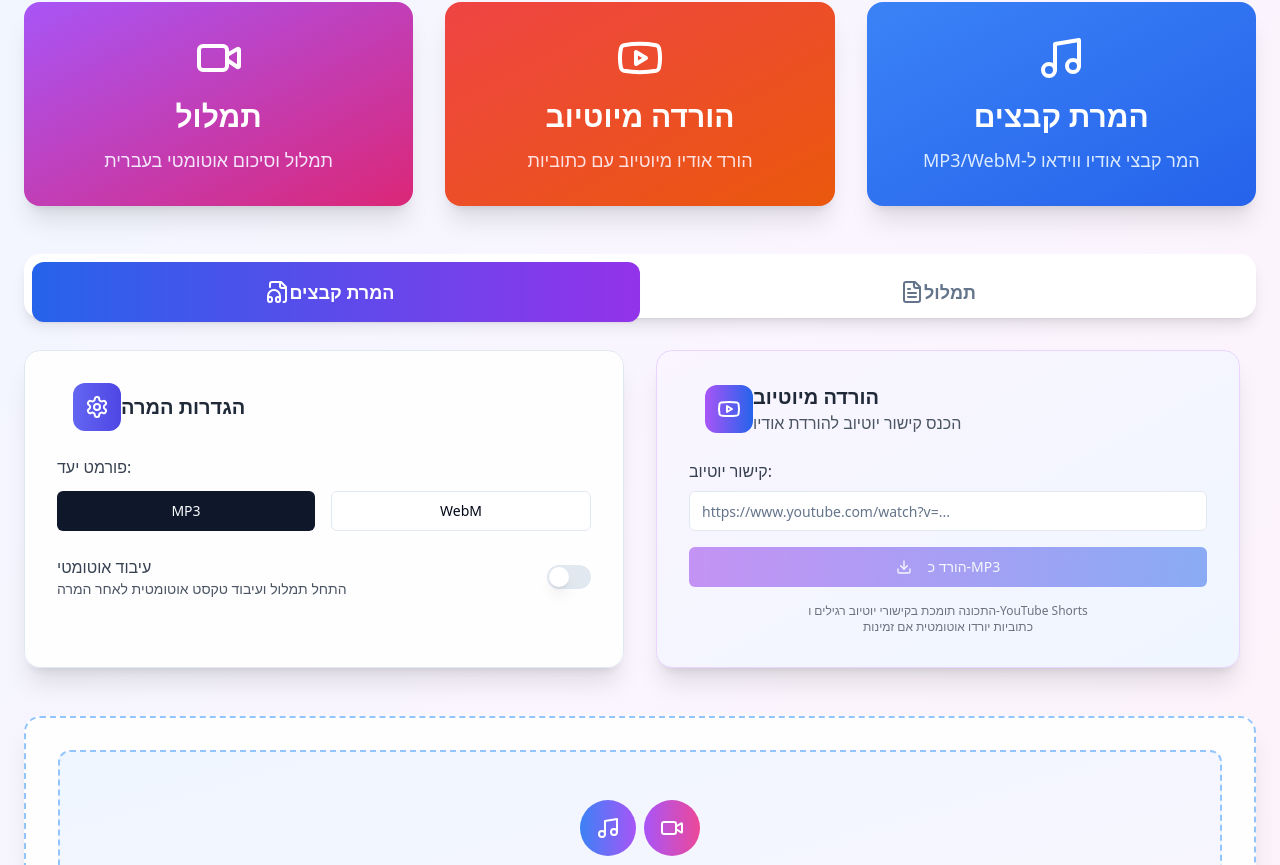
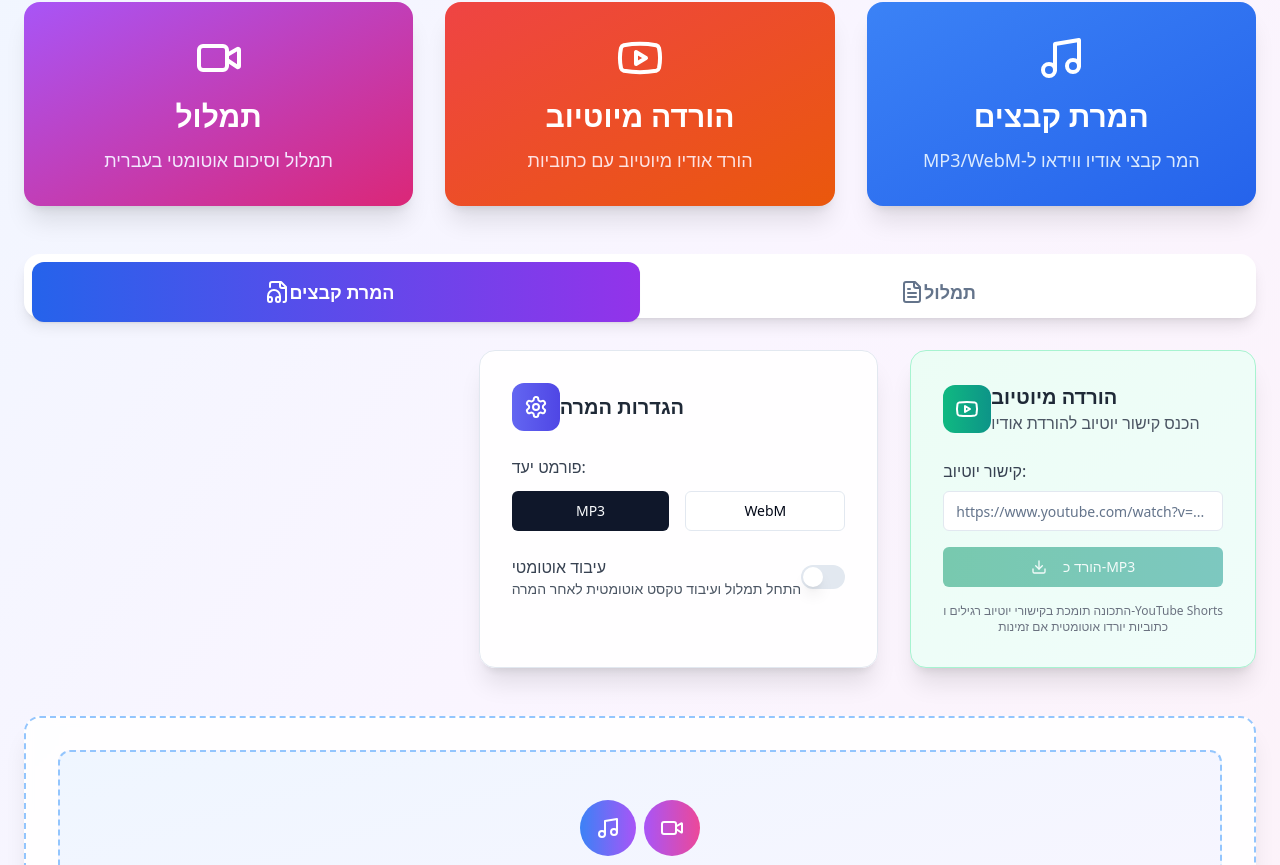
Before and after one commit to yayovtt/file-to-mp3-wizard, a React (Vite) app: page / in a window 1280 px wide. Shown: the part 399-1264 px from the top of the page. Built offline with nearby package versions, Linux system fonts and the light colour scheme.

Commit message:
Align YouTube and settings to right
Align "YouTube Download" and "Conversion Settings" sections to the right with added spacing.

```diff
--- a/src/components/NavigationTabs.tsx
+++ b/src/components/NavigationTabs.tsx
@@ -72,15 +72,15 @@ export const NavigationTabs = ({
           <div className="grid grid-cols-1 xl:grid-cols-1 gap-12">
             {/* Upload Section */}
             <div className="space-y-8">
-              {/* Settings and YouTube Download - Aligned to Right with More Spacing */}
-              <div className="grid grid-cols-1 lg:grid-cols-2 gap-8 mb-12">
+              {/* Settings and YouTube Download - Right Aligned with Better Spacing */}
+              <div className="flex justify-end gap-8 mb-12">
                 {/* Format and Auto-Processing Settings */}
-                <Card className="p-8 bg-white/90 backdrop-blur-sm shadow-xl rounded-2xl">
+                <Card className="p-8 bg-white/90 backdrop-blur-sm shadow-xl rounded-2xl max-w-md">
                   <div className="flex items-center mb-6">
-                    <div className="bg-gradient-to-r from-indigo-500 to-indigo-600 p-3 rounded-xl ml-4">
+                    <div className="bg-gradient-to-r from-indigo-500 to-indigo-600 p-3 rounded-xl">
                       <Settings className="w-6 h-6 text-white" />
                     </div>
-                    <h3 className="text-xl font-bold text-gray-800">הגדרות המרה</h3>
+                    <h3 className="text-xl font-bold text-gray-800 mr-4">הגדרות המרה</h3>
                   </div>
 
                   <div className="space-y-6">
@@ -124,8 +124,8 @@ export const NavigationTabs = ({
                   </div>
                 </Card>
 
-                {/* YouTube Download with New Color */}
-                <div className="lg:mr-4">
+                {/* YouTube Download with Better Spacing */}
+                <div className="max-w-md">
                   <YouTubeDownload
                     onFileDownloaded={handleYouTubeFileDownloaded}
                     outputFormat={outputFormat}
--- a/src/components/YouTubeDownload.tsx
+++ b/src/components/YouTubeDownload.tsx
@@ -96,12 +96,12 @@ export const YouTubeDownload = ({ onFileDownloaded, outputFormat }: YouTubeDownl
   };
 
   return (
-    <Card className="p-8 bg-gradient-to-br from-purple-50 to-blue-50 border-purple-200 shadow-xl rounded-2xl">
+    <Card className="p-8 bg-gradient-to-br from-emerald-50 to-teal-50 border-emerald-200 shadow-xl rounded-2xl">
       <div className="flex items-center mb-6">
-        <div className="bg-gradient-to-r from-purple-500 to-blue-600 p-3 rounded-xl ml-4">
+        <div className="bg-gradient-to-r from-emerald-500 to-teal-600 p-3 rounded-xl">
           <Youtube className="w-6 h-6 text-white" />
         </div>
-        <div>
+        <div className="mr-4">
           <h3 className="text-xl font-bold text-gray-800">הורדה מיוטיוב</h3>
           <p className="text-gray-600">הכנס קישור יוטיוב להורדת אודיו</p>
         </div>
@@ -124,7 +124,7 @@ export const YouTubeDownload = ({ onFileDownloaded, outputFormat }: YouTubeDownl
         </div>
 
         {videoInfo && (
-          <Card className="p-4 bg-white border-purple-200">
+          <Card className="p-4 bg-white border-emerald-200">
             <div className="flex items-center space-x-3 rtl:space-x-reverse">
               <img
                 src={videoInfo.thumbnail}
@@ -158,7 +158,7 @@ export const YouTubeDownload = ({ onFileDownloaded, outputFormat }: YouTubeDownl
         <Button
           onClick={handleDownload}
           disabled={!youtubeUrl || isDownloading}
-          className="w-full bg-gradient-to-r from-purple-600 to-blue-600 hover:from-purple-700 hover:to-blue-700"
+          className="w-full bg-gradient-to-r from-emerald-600 to-teal-600 hover:from-emerald-700 hover:to-teal-700"
         >
           <Download className="w-4 h-4 mr-2" />
           {isDownloading ? 'מוריד...' : `הורד כ-${outputFormat.toUpperCase()}`}
```
